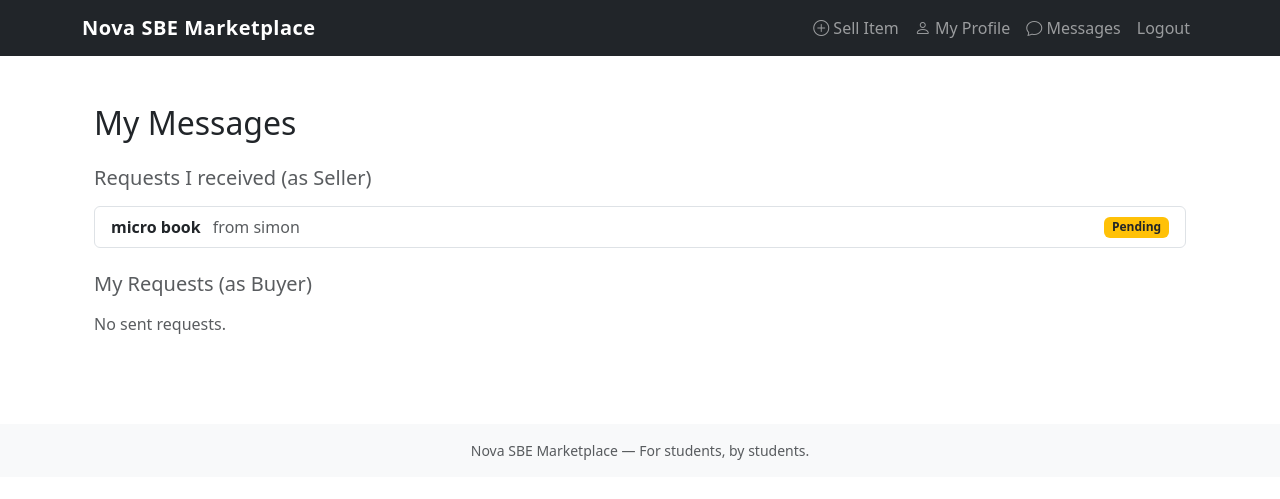
After one commit to corabarber02/nova-marketplace, a Flask app: page /messages in a window 1280 px wide. The commit adds this page. Shown: the top 499 px of the page. Run offline with Flask 3, Linux system fonts and the light colour scheme; a user stored in the database is signed in.

Commit message:
add messaging system

```diff
--- a/app.py
+++ b/app.py
@@ -8,7 +8,7 @@ def create_app():
     app.config['SECRET_KEY'] = 'nova-sbe-secret-key'
     app.config['SQLALCHEMY_DATABASE_URI'] = 'sqlite:///marketplace.db'
     app.config['UPLOAD_FOLDER'] = os.path.join('static', 'uploads')
-    app.config['MAX_CONTENT_LENGTH'] = 5 * 1024 * 1024  # 5 MB max photo size
+    app.config['MAX_CONTENT_LENGTH'] = 5 * 1024 * 1024
 
     db.init_app(app)
 
@@ -19,10 +19,12 @@ def create_app():
     from auth import auth_bp
     from listings import listings_bp
     from profile import profile_bp
+    from messages import messages_bp
 
     app.register_blueprint(auth_bp)
     app.register_blueprint(listings_bp)
     app.register_blueprint(profile_bp)
+    app.register_blueprint(messages_bp)
 
     with app.app_context():
         db.create_all()
--- /dev/null
+++ b/messages.py
@@ -0,0 +1,101 @@
+from flask import Blueprint, render_template, redirect, url_for, request, flash, abort
+from flask_login import login_required, current_user
+from app import db
+from models import Conversation, Message, Listing
+
+messages_bp = Blueprint('messages', __name__)
+
+@messages_bp.route('/listing/<int:listing_id>/contact', methods=['POST'])
+@login_required
+def contact_seller(listing_id):
+    listing = Listing.query.get_or_404(listing_id)
+
+    if listing.user_id == current_user.id:
+        flash('You cannot contact yourself.', 'warning')
+        return redirect(url_for('listings.detail', listing_id=listing_id))
+
+    # Check if conversation already exists
+    existing = Conversation.query.filter_by(
+        listing_id=listing_id,
+        buyer_id=current_user.id
+    ).first()
+
+    if existing:
+        flash('You already have an open conversation for this listing.', 'info')
+        return redirect(url_for('messages.chat', conversation_id=existing.id))
+
+    body = request.form.get('body', '').strip()
+    if not body:
+        flash('Message cannot be empty.', 'danger')
+        return redirect(url_for('listings.detail', listing_id=listing_id))
+
+    conv = Conversation(
+        listing_id=listing_id,
+        buyer_id=current_user.id,
+        seller_id=listing.user_id
+    )
+    db.session.add(conv)
+    db.session.flush()
+
+    msg = Message(conversation_id=conv.id, sender_id=current_user.id, body=body)
+    db.session.add(msg)
+    db.session.commit()
+
+    flash('Your request has been sent!', 'success')
+    return redirect(url_for('messages.inbox'))
+
+
+@messages_bp.route('/messages')
+@login_required
+def inbox():
+    buying = Conversation.query.filter_by(buyer_id=current_user.id).order_by(Conversation.created_at.desc()).all()
+    selling = Conversation.query.filter_by(seller_id=current_user.id).order_by(Conversation.created_at.desc()).all()
+    return render_template('messages_inbox.html', buying=buying, selling=selling)
+
+
+@messages_bp.route('/messages/<int:conversation_id>', methods=['GET', 'POST'])
+@login_required
+def chat(conversation_id):
+    conv = Conversation.query.get_or_404(conversation_id)
+
+    if current_user.id not in [conv.buyer_id, conv.seller_id]:
+        abort(403)
+
+    if request.method == 'POST':
+        if conv.status != 'accepted':
+            flash('The conversation is not active yet.', 'warning')
+            return redirect(url_for('messages.chat', conversation_id=conversation_id))
+
+        body = request.form.get('body', '').strip()
+        if body:
+            msg = Message(conversation_id=conv.id, sender_id=current_user.id, body=body)
+            db.session.add(msg)
+            db.session.commit()
+
+        return redirect(url_for('messages.chat', conversation_id=conversation_id))
+
+    return render_template('messages_chat.html', conv=conv)
+
+
+@messages_bp.route('/messages/<int:conversation_id>/accept', methods=['POST'])
+@login_required
+def accept(conversation_id):
+    conv = Conversation.query.get_or_404(conversation_id)
+    if current_user.id != conv.seller_id:
+        abort(403)
+    conv.status = 'accepted'
+    db.session.commit()
+    flash('Request accepted!', 'success')
+    return redirect(url_for('messages.chat', conversation_id=conversation_id))
+
+
+@messages_bp.route('/messages/<int:conversation_id>/reject', methods=['POST'])
+@login_required
+def reject(conversation_id):
+    conv = Conversation.query.get_or_404(conversation_id)
+    if current_user.id != conv.seller_id:
+        abort(403)
+    conv.status = 'rejected'
+    db.session.commit()
+    flash('Request rejected.', 'info')
+    return redirect(url_for('messages.inbox'))
--- a/templates/base.html
+++ b/templates/base.html
@@ -32,6 +32,11 @@
               </a>
             </li>
             <li class="nav-item">
+              <a class="nav-link" href="{{ url_for('messages.inbox') }}">
+                <i class="bi bi-chat"></i> Messages
+              </a>
+            </li>
+            <li class="nav-item">
               <a class="nav-link" href="{{ url_for('auth.logout') }}">Logout</a>
             </li>
           {% else %}
@@ -51,7 +56,6 @@
 
   <div class="container mt-4">
 
-    <!-- Flash messages -->
     {% with messages = get_flashed_messages(with_categories=true) %}
       {% if messages %}
         {% for category, message in messages %}
--- /dev/null
+++ b/templates/messages_inbox.html
@@ -0,0 +1,55 @@
+{% extends "base.html" %}
+{% block title %}My Messages{% endblock %}
+{% block content %}
+<div class="container py-4">
+  <h2 class="mb-4">My Messages</h2>
+
+  <h5 class="text-muted mb-3">Requests I received (as Seller)</h5>
+  {% if selling %}
+    <div class="list-group mb-4">
+      {% for conv in selling %}
+        <a href="{{ url_for('messages.chat', conversation_id=conv.id) }}"
+           class="list-group-item list-group-item-action d-flex justify-content-between align-items-center">
+          <div>
+            <strong>{{ conv.listing.title }}</strong>
+            <span class="text-muted ms-2">from {{ conv.buyer.name }}</span>
+          </div>
+          {% if conv.status == 'pending' %}
+            <span class="badge bg-warning text-dark">Pending</span>
+          {% elif conv.status == 'accepted' %}
+            <span class="badge bg-success">Active</span>
+          {% else %}
+            <span class="badge bg-secondary">Rejected</span>
+          {% endif %}
+        </a>
+      {% endfor %}
+    </div>
+  {% else %}
+    <p class="text-muted">No incoming requests.</p>
+  {% endif %}
+
+  <h5 class="text-muted mb-3">My Requests (as Buyer)</h5>
+  {% if buying %}
+    <div class="list-group">
+      {% for conv in buying %}
+        <a href="{{ url_for('messages.chat', conversation_id=conv.id) }}"
+           class="list-group-item list-group-item-action d-flex justify-content-between align-items-center">
+          <div>
+            <strong>{{ conv.listing.title }}</strong>
+            <span class="text-muted ms-2">to {{ conv.seller.name }}</span>
+          </div>
+          {% if conv.status == 'pending' %}
+            <span class="badge bg-warning text-dark">Pending</span>
+          {% elif conv.status == 'accepted' %}
+            <span class="badge bg-success">Active</span>
+          {% else %}
+            <span class="badge bg-secondary">Rejected</span>
+          {% endif %}
+        </a>
+      {% endfor %}
+    </div>
+  {% else %}
+    <p class="text-muted">No sent requests.</p>
+  {% endif %}
+</div>
+{% endblock %}
```
Also changed, not shown: models.py (+22 -4 lines), templates/listing_detail.html (+13 -1 lines), templates/messages_chat.html (added, +52 -0 lines), instance/marketplace.db.
